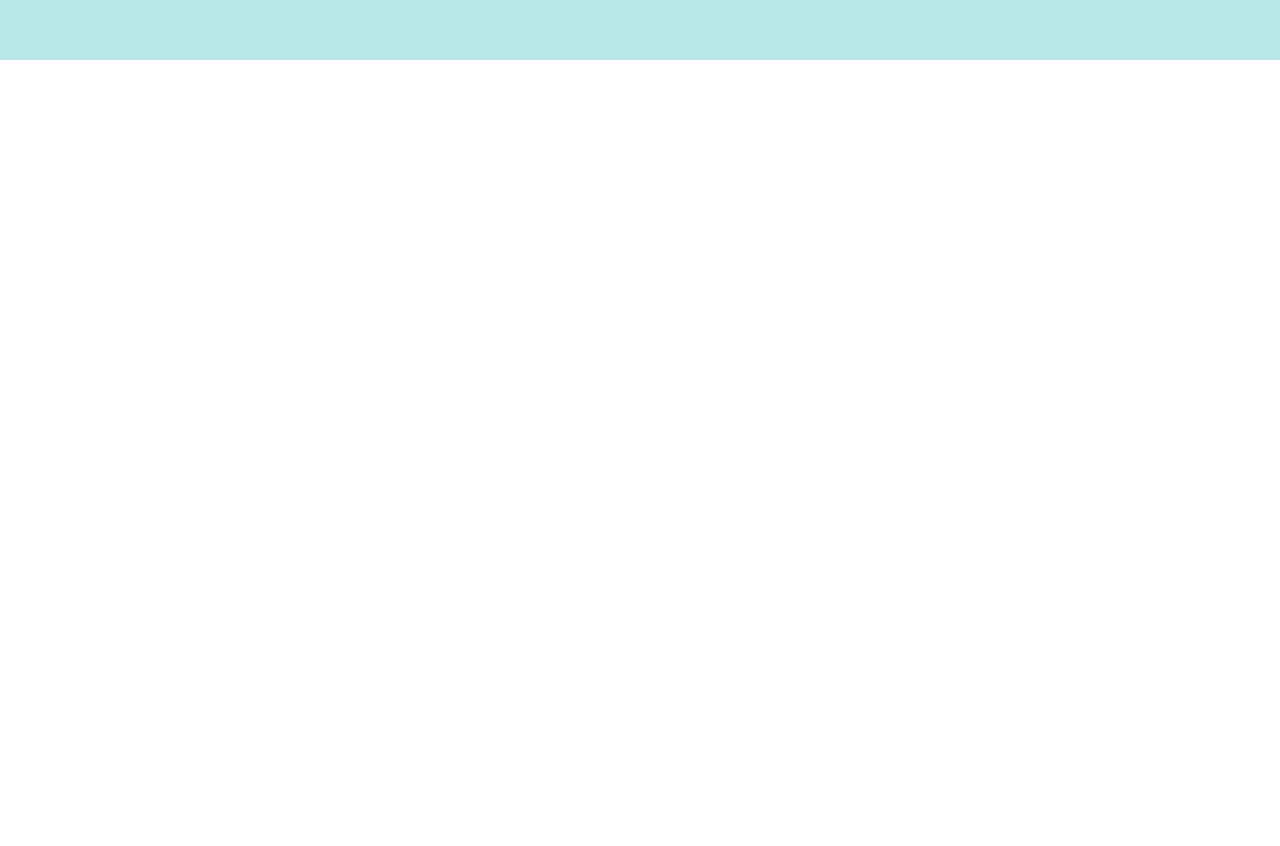
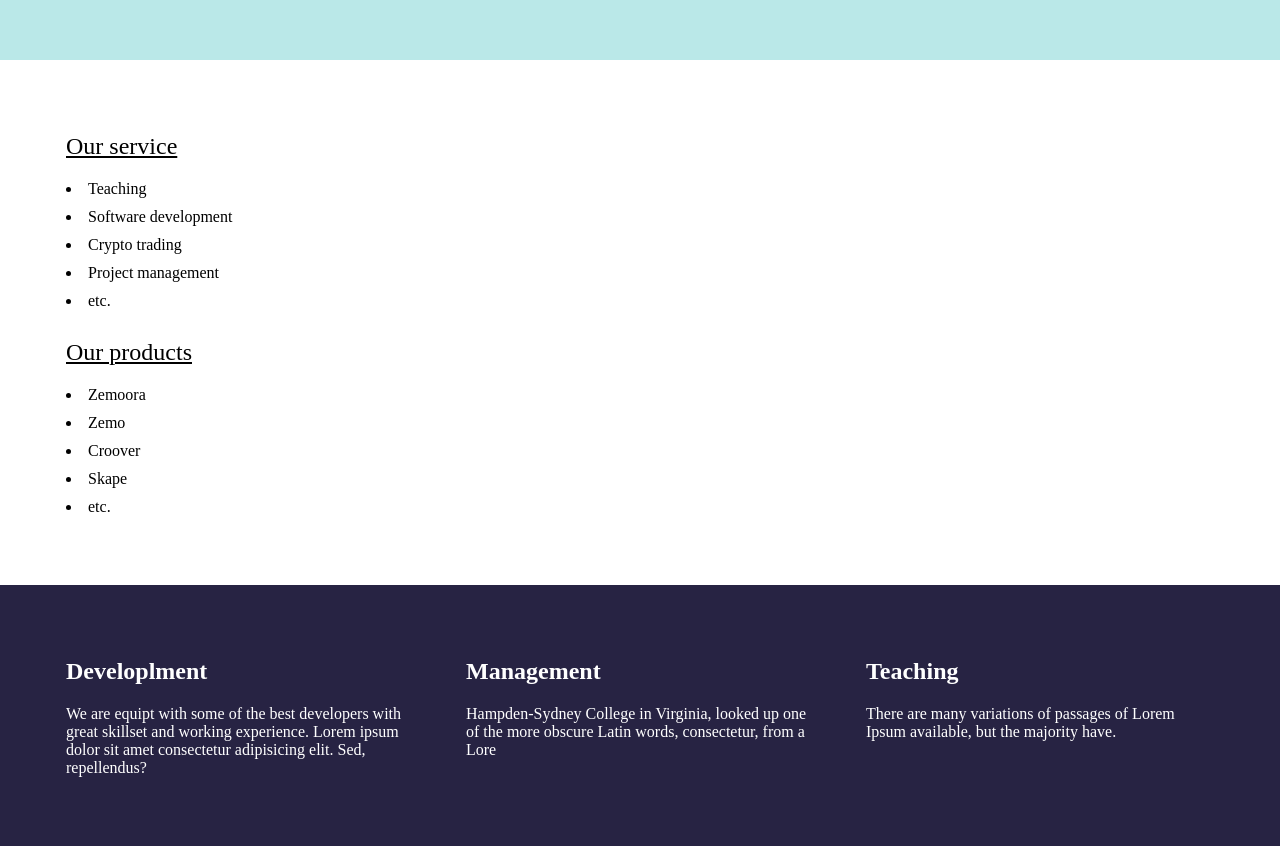
Before and after one commit to zemoora/frontend-project-1-off-batch-a-2024, a plain HTML site: page index.html in a window 1280 px wide. Shown: the part 740-1586 px from the top of the page. Before the commit the page ends 800 px from the top, so only its background shows below. Drawn offline with Linux system fonts and the light colour scheme.

Commit message:
add services and product section with 'what we do' section

```diff
--- a/assets/css/main.css
+++ b/assets/css/main.css
@@ -52,3 +52,42 @@ nav .btn {
 	width: 14ch;
 	/* max-width: 500px; */
 }
+
+.service-product {
+	padding: 53px 66px;
+}
+
+.service-product h2 {
+	font-size: 24px;
+	font-weight: normal;
+	text-decoration: underline;
+	/* display: inline-block;
+	border-bottom: 1px solid black;
+	padding-bottom: 2px; */
+}
+
+.service-product ul {
+	padding: 0;
+	list-style-position: inside;
+}
+
+.service-product .service {
+	margin-bottom: 29px;
+}
+
+.service-product li {
+	margin-bottom: 10px;
+}
+
+.breakdown {
+	padding: 53px 66px;
+	background-color: #272343;
+	color: #fff;
+	display: flex;
+	justify-content: space-between;
+}
+
+.breakdown article {
+	width: 348px;
+	/* width: 30ch; */
+}
--- a/index.html
+++ b/index.html
@@ -21,5 +21,45 @@
 			</header>
 			<h2>Get started with becoming a developer today</h2>
 		</div>
+		<section class="service-product">
+			<article class="service">
+				<h2>Our service</h2>
+				<ul>
+					<li>Teaching</li>
+					<li>Software development</li>
+					<li>Crypto trading</li>
+					<li>Project management</li>
+					<li>etc.</li>
+				</ul>
+			</article>
+			<article class="product">
+				<h2>Our products</h2>
+				<ul>
+					<li>Zemoora</li>
+					<li>Zemo</li>
+					<li>Croover</li>
+					<li>Skape</li>
+					<li>etc.</li>
+				</ul>
+			</article>
+		</section>
+
+		<section class="breakdown">
+			<article>
+				<h2>Developlment</h2>
+				<p>
+					We are equipt with some of the best developers with great skillset and working experience. Lorem ipsum dolor sit amet consectetur
+					adipisicing elit. Sed, repellendus?
+				</p>
+			</article>
+			<article>
+				<h2>Management</h2>
+				<p>Hampden-Sydney College in Virginia, looked up one of the more obscure Latin words, consectetur, from a Lore</p>
+			</article>
+			<article>
+				<h2>Teaching</h2>
+				<p>There are many variations of passages of Lorem Ipsum available, but the majority have.</p>
+			</article>
+		</section>
 	</body>
 </html>
```
